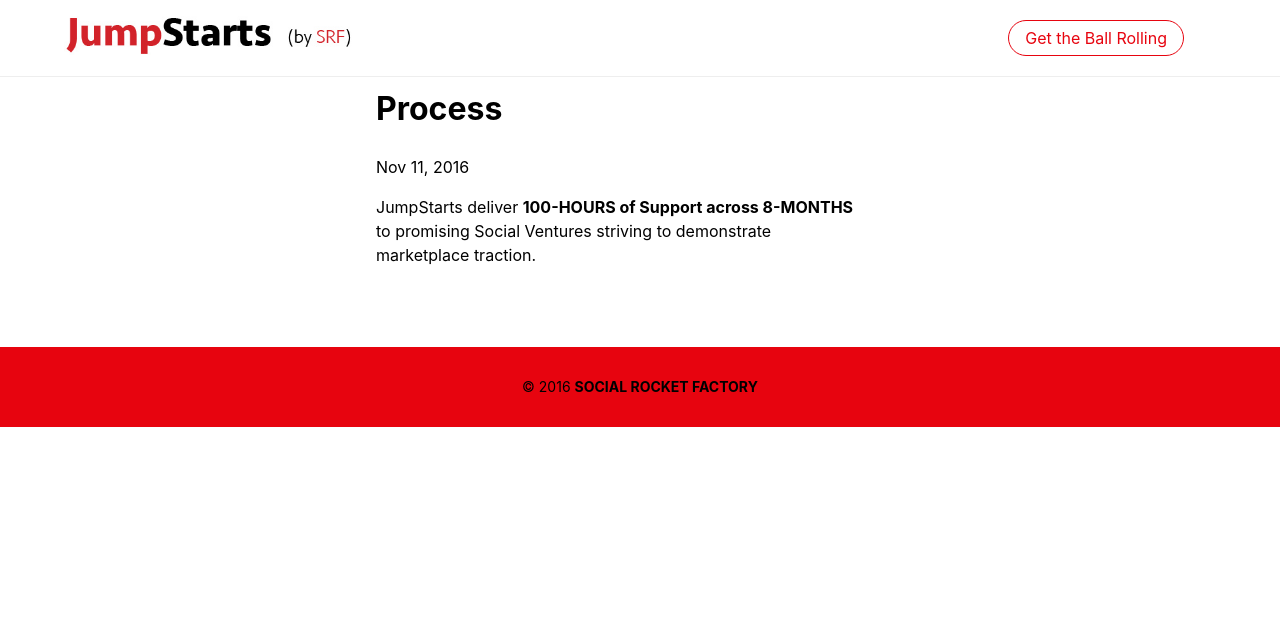
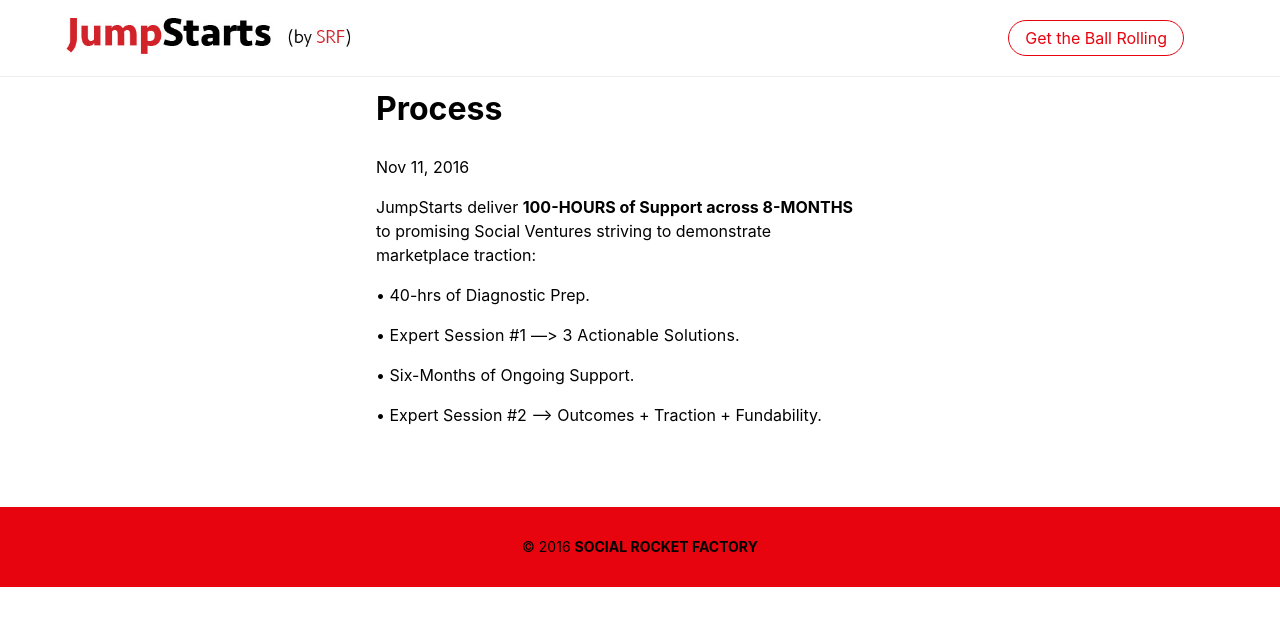
Before and after one commit to aaronergreen/jumpstarts, a Jekyll site: the page built from _about/process.md, in a window 1280 px wide. Shown: the top 626 px of the page. Built offline with Jekyll 4.4.1, drawn with Linux system fonts in a browser that asks for light colours.

Commit message:
Update from Forestry.io - process.md

```diff
--- a/_about/process.md
+++ b/_about/process.md
@@ -19,4 +19,12 @@
     a <u>Case Study</u> describing:\n\n- What Worked?\n- What Didn't?\n- What Was
     Learned?\n- General recommendations for Social Startup design. "
 ---
-JumpStarts deliver **100-HOURS of Support across 8-MONTHS** to promising Social Ventures striving to demonstrate marketplace traction.
+JumpStarts deliver **100-HOURS of Support across 8-MONTHS** to promising Social Ventures striving to demonstrate marketplace traction:
+
+• 40-hrs of Diagnostic Prep.
+
+• <span style="letter-spacing: 0.01em;">Expert Session #1 ---> 3 Actionable Solutions.</span>
+
+• Six-Months of Ongoing Support.
+
+• Expert Session #2 ---> Outcomes + Traction + Fundability.
```
